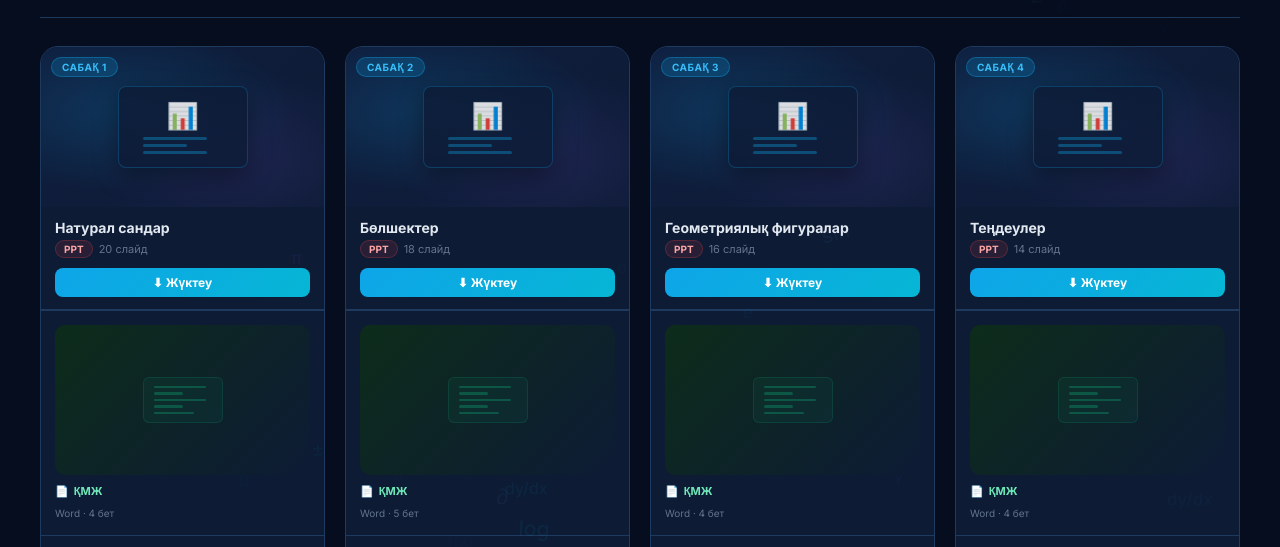
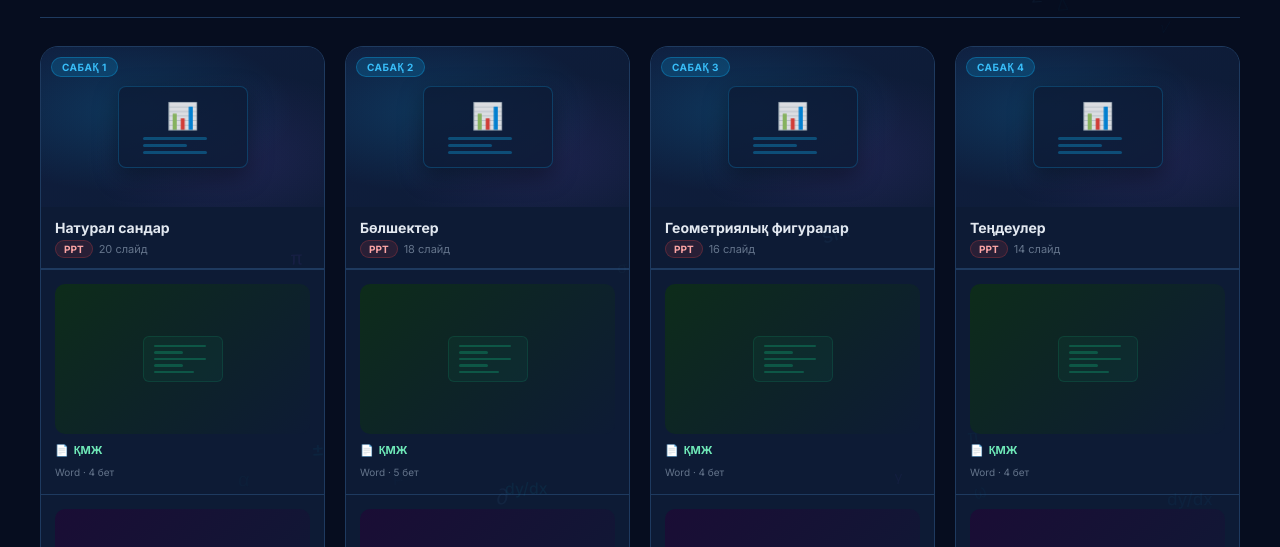
Before and after one commit to marzanotzanova-coder/gotabanim.kz, a website: page public/content.html in a window 1280 px wide. Shown: the part 200-747 px from the top of the page. Drawn offline with Linux system fonts and the light colour scheme; sample sign-in values are in the browser's storage.

Commit message:
fix: жүктеу батырмасы анимацияның астына — карточканың ең төменіне

```diff
--- a/public/content.html
+++ b/public/content.html
@@ -116,7 +116,6 @@
   padding:2px 8px;border-radius:100px;font-size:10px;font-weight:700;
   background:rgba(239,68,68,.12);color:#fca5a5;border:1px solid rgba(239,68,68,.25);
 }
-.ppt-footer{padding:0 14px 12px}
 
 /* ── DIVIDER ── */
 .unit-divider{
@@ -225,6 +224,12 @@
 .btn-download.done{background:rgba(16,185,129,.12);color:#6ee7b7;cursor:default}
 .btn-download.done:hover{opacity:1}
 
+
+/* ── LESSON DOWNLOAD FOOTER ── */
+.lesson-dl-footer{
+  padding:12px 14px 16px;
+  border-top:1px solid var(--border);
+}
 
 /* ── RESPONSIVE ── */
 @media(max-width:480px){
@@ -459,11 +464,6 @@ function render() {
             ${lesson.ppt ? lesson.ppt.meta : ''}
           </div>
         </div>
-        <div class="ppt-footer">
-          <button class="btn-download ${done ? 'done' : ''}" data-idx="${i}">
-            ${done ? '✓ Жүктелді' : '⬇ Жүктеу'}
-          </button>
-        </div>
       </div>
 
       <div class="unit-divider"></div>
@@ -498,6 +498,13 @@ function render() {
         </div>
 
       </div>
+
+      <div class="lesson-dl-footer">
+        <button class="btn-download ${done ? 'done' : ''}" data-idx="${i}">
+          ${done ? '✓ Жүктелді' : '⬇ Барлығын жүктеу'}
+        </button>
+      </div>
+
     </div>`;
   }).join('');
 
```
